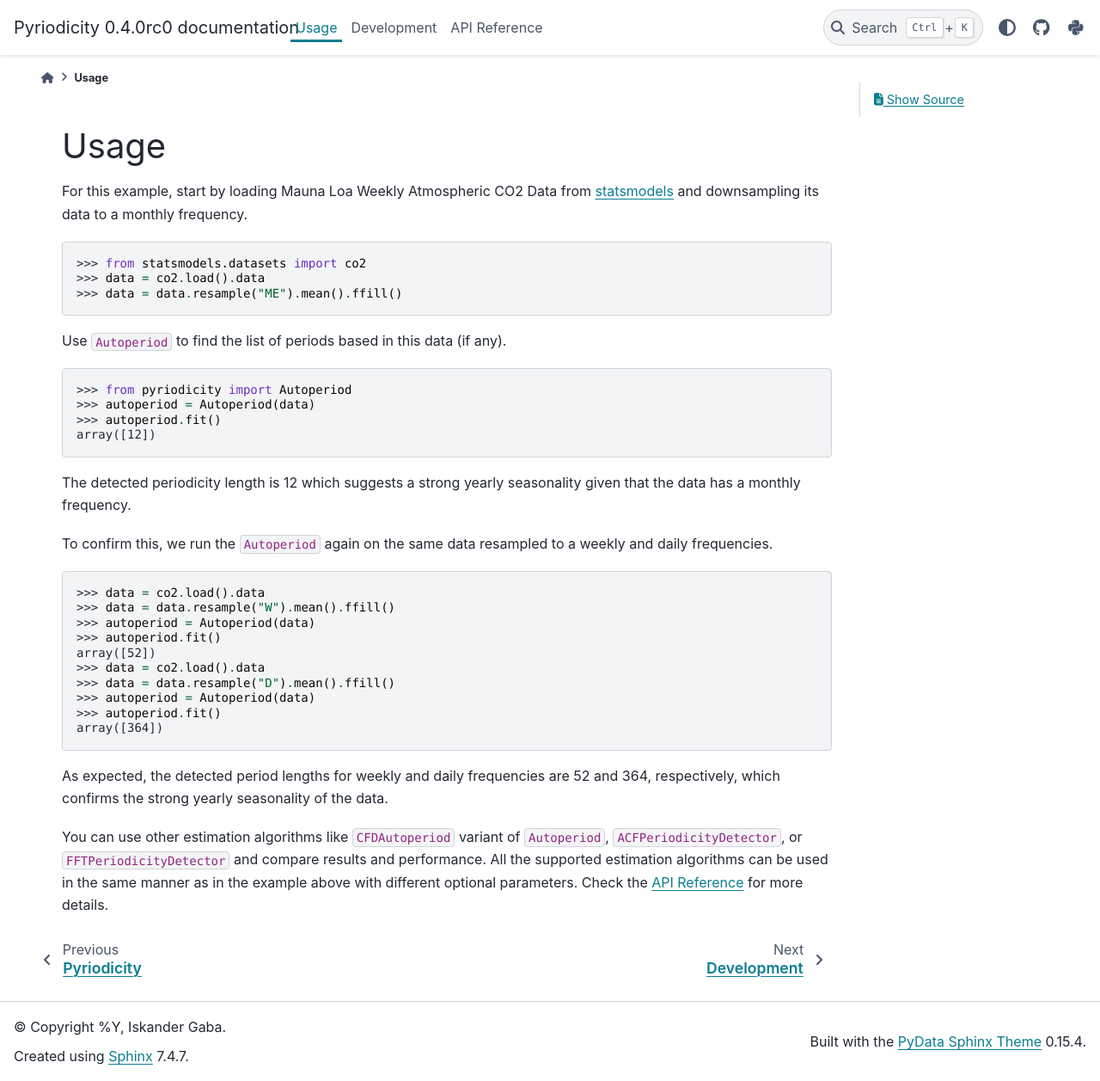
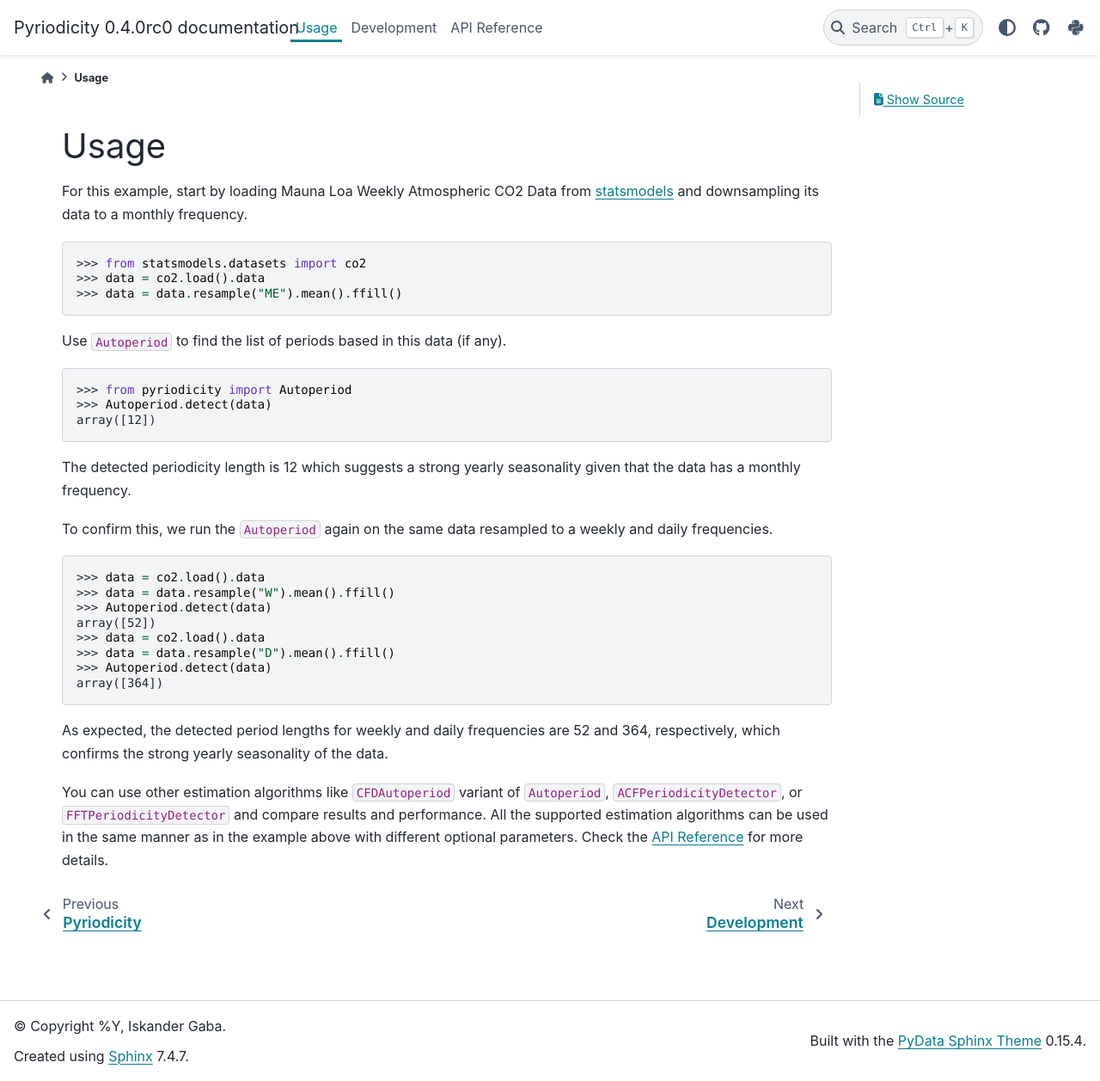
Before and after one commit to iskandergaba/pyriodicity, a Sphinx documentation site: the page built from docs/usage.rst, in a window 1280 px wide and 1257 px high. Shown: the whole window at 86% size. Built offline with Sphinx 7.4.7 and the PyData theme 0.15.4, drawn with Linux system fonts in a browser that asks for light colours.

Commit message:
Update the documentation to reflect the API change

```diff
--- a/docs/usage.rst
+++ b/docs/usage.rst
@@ -14,8 +14,7 @@ Use ``Autoperiod`` to find the list of periods based in this data (if any).
 .. code:: python
 
    >>> from pyriodicity import Autoperiod
-   >>> autoperiod = Autoperiod(data)
-   >>> autoperiod.fit()
+   >>> Autoperiod.detect(data)
    array([12])
 
 The detected periodicity length is 12 which suggests a strong yearly
@@ -27,13 +26,11 @@ To confirm this, we run the ``Autoperiod`` again on the same data resampled to a
 
    >>> data = co2.load().data
    >>> data = data.resample("W").mean().ffill()
-   >>> autoperiod = Autoperiod(data)
-   >>> autoperiod.fit()
+   >>> Autoperiod.detect(data)
    array([52])
    >>> data = co2.load().data
    >>> data = data.resample("D").mean().ffill()
-   >>> autoperiod = Autoperiod(data)
-   >>> autoperiod.fit()
+   >>> Autoperiod.detect(data)
    array([364])
 
 As expected, the detected period lengths for weekly and daily frequencies are 52 and 364, respectively,
```
Also changed, not shown: README.md (+1 -2 lines).
